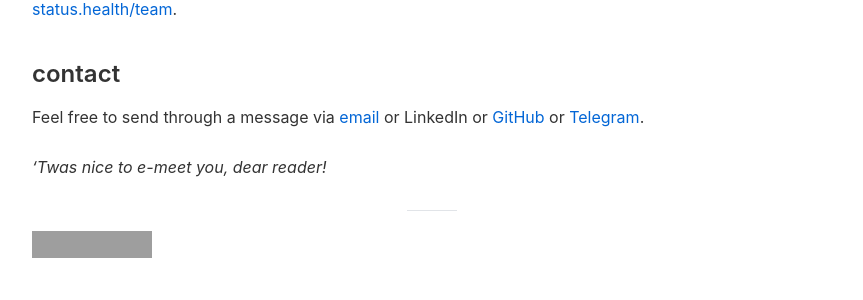
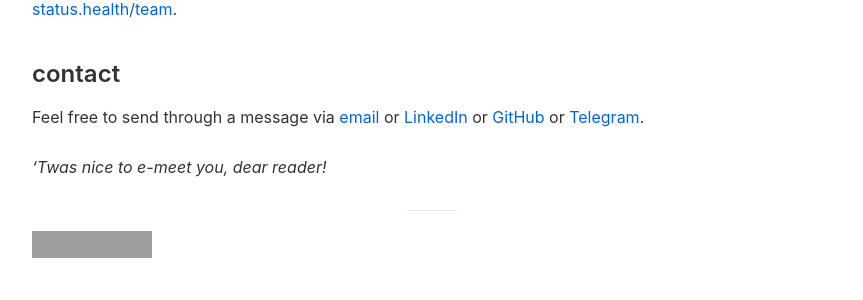
Before and after one commit to 97115104/blog, a Jekyll site: the page built from _posts/2025-05-13-hello-world.md, in a window 1280 px wide and 900 px high, scrolled down 2879 px. Shown: the part 304-604 px from the top of the window, without its empty margins (208-1071 px from the left). Built offline with Jekyll 4.4.1, drawn with Linux system fonts in a browser that asks for light colours; part of the change alters nothing that is shown; grey boxes are pictures that could not be loaded.

```diff
--- a/_posts/2025-05-13-hello-world.md
+++ b/_posts/2025-05-13-hello-world.md
@@ -61,6 +61,6 @@ You can find more info with a DuckDuckGo query, on [LinkedIn](https://www.linked
 
 ## contact
 
-Feel free to send through a message via [email](mailto:{{ site.email }}) or LinkedIn or [GitHub](https://github.com/{{ site.github_username }}) or [Telegram](https://t.me/x97115104).
+Feel free to send through a message via [email](mailto:{{ site.email }}) or [LinkedIn](https://www.linkedin.com/in/aharshbe/) or [GitHub](https://github.com/{{ site.github_username }}) or [Telegram](https://t.me/x97115104).
 
 *'Twas nice to e-meet you, dear reader!*
```
